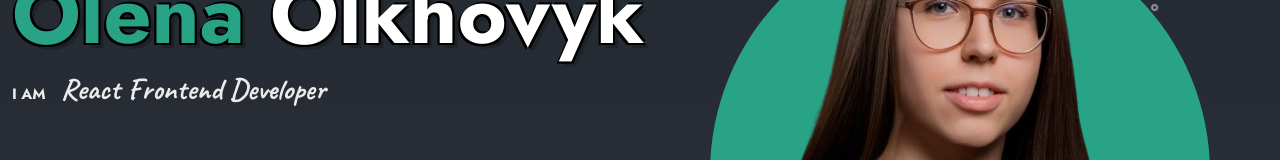
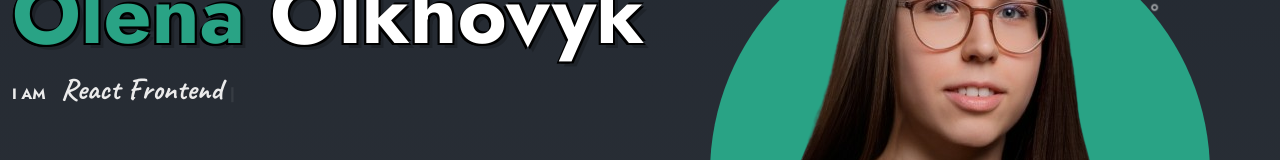
Before and after one commit to Olena-Olkhovyk/my-portfolio, a React (Create React App) app: page / in a window 1280 px wide. Shown: the part 257-417 px from the top of the page. Built offline with nearby package versions, Linux system fonts and the light colour scheme.

Commit message:
Add typewriting effect to text

```diff
--- a/src/components/Home/Home.jsx
+++ b/src/components/Home/Home.jsx
@@ -1,11 +1,19 @@
 import classes from "./Home.module.css";
 import { FaLinkedin, FaGithub, FaInstagram } from "react-icons/fa";
 
+import { useTypewriter, Cursor } from "react-simple-typewriter";
 import profileImg from "../../assets/home/olena1.png";
 import shape1 from "../../assets/home/shape-1.png";
 import shape2 from "../../assets/home/shape-2.png";
 const Home = () => {
   const container = "container";
+
+  const [text] = useTypewriter({
+    words: ["Frontend Developer", "React Frontend Developer"],
+    loop: {},
+    typeSpeed: 120,
+    deleteSpeed: 80,
+  });
   return (
     <section className={classes.home} id="home">
       <div className={`${container} ${classes.homeContainer}`}>
@@ -18,7 +26,11 @@ const Home = () => {
         </h1>
 
         <p className={classes.job}>
-          <span>I AM</span> <b>React Frontend Developer</b>
+          <span>I AM</span> <b>{text}</b>
+          <span>
+            {" "}
+            <Cursor cursorStyle="|" />
+          </span>
         </p>
 
         <div className={classes.imgWrapper}>
```
